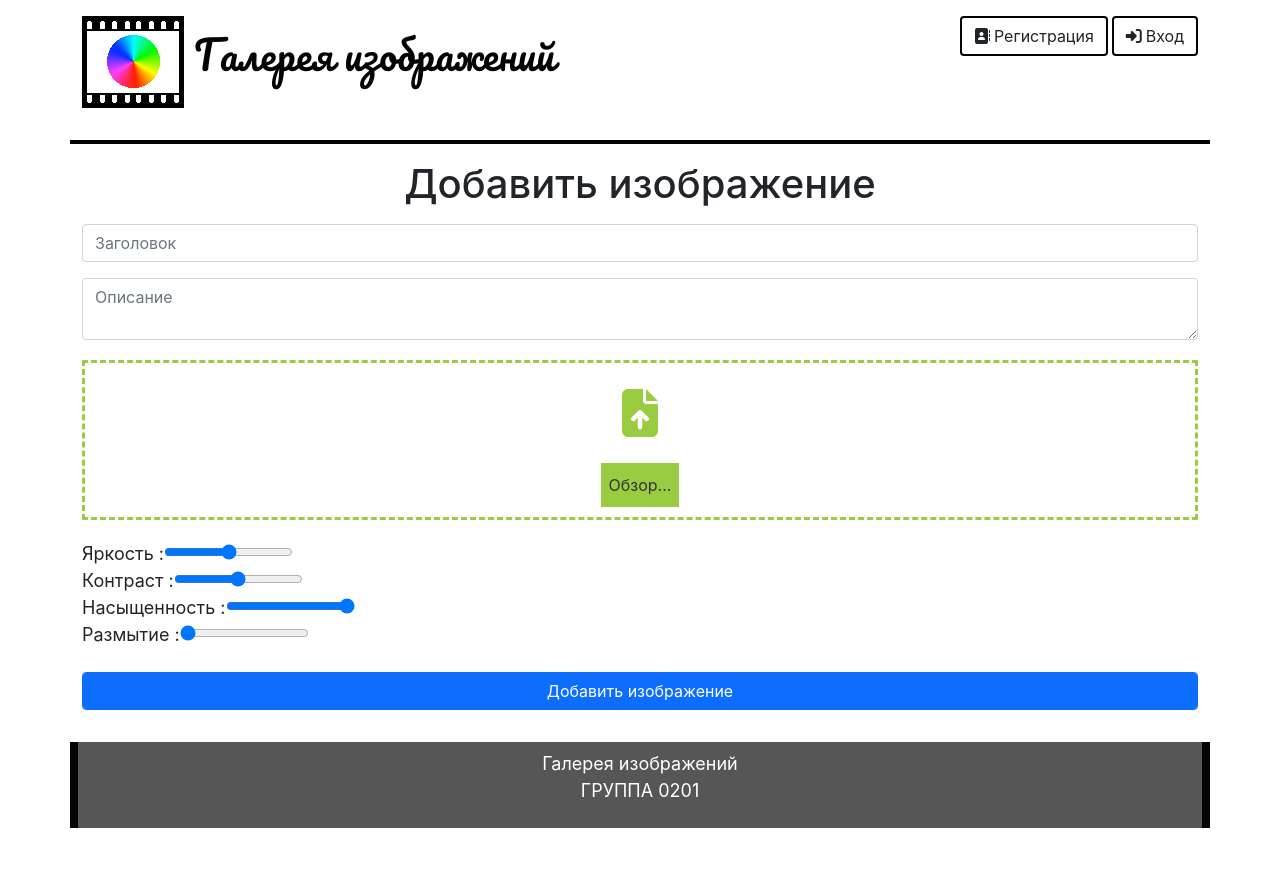
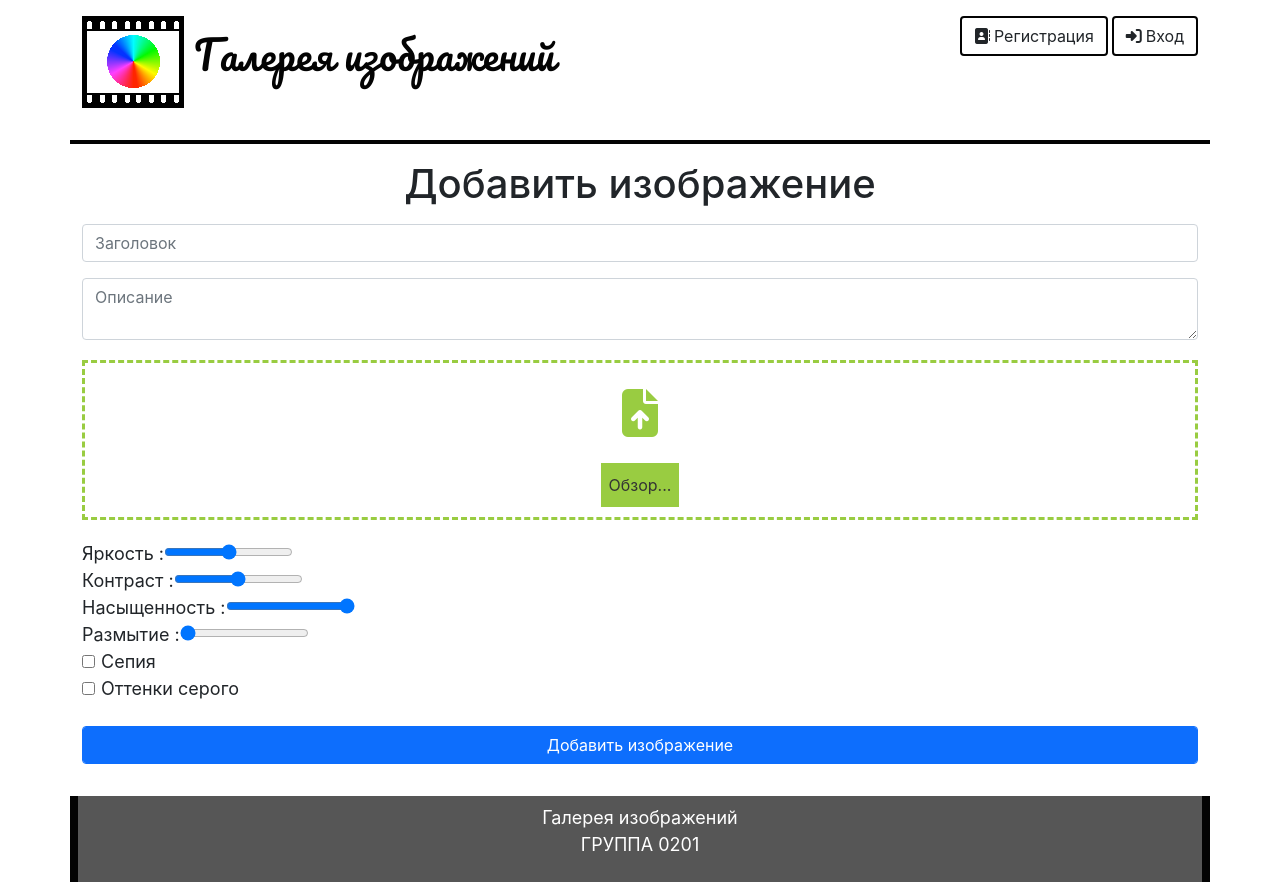
Before and after one commit to sargethefrog/imagegallery, a React (Create React App) app: page /add_image/1 in a window 1280 px wide. Before the commit the page ends 836 px from the top, so only its background shows below. Built offline with nearby package versions, Linux system fonts and the light colour scheme; no server answers.

Commit message:
Добавлены фильтры Сепия и Оттенки серого в компонент Добавление изображения

```diff
--- a/src/components/AddImage.jsx
+++ b/src/components/AddImage.jsx
@@ -133,8 +133,16 @@ export class AddImage extends React.Component{
         let contrast = this.refs.contrastRange.value / 10;
         let saturation = this.refs.saturationRange.value / 10;
         let blur = +this.refs.blurRange.value;
+        let sepia = this.refs.sepiaCheckbox.checked;
+        let gray = this.refs.grayscaleCheckbox.checked;
         console.log(blur);
         const effect = {brightness : brightness,contrast : contrast,saturation : saturation};
+        if(sepia){
+            effect.sepia = true;
+        }
+        if(gray){
+            effect.gray = true;
+        }
         console.log(effect);
         const srcElt = this.bufferCanvas;
         const ctx = this.refs.file_canvas.getContext('2d');
@@ -226,6 +234,10 @@ export class AddImage extends React.Component{
                                         <br />
                                         Размытие :
                                         <input id="blurRange" type="range" min="0" max="50" value={this.state.blurValue} onChange={this.handlerControlsChange} ref="blurRange" name="blurValue" />
+                                        <br />
+                                        <label><input id="sepiaCheckbox" type="checkbox" ref="sepiaCheckbox" onChange={this.handlerControlsChange} />Сепия</label>
+                                        <br />
+                                        <label><input id="grayscaleCheckbox" type="checkbox" ref="grayscaleCheckbox" onChange={this.handlerControlsChange} />Оттенки серого</label>
                                     </div>
                                     <input type="submit" name="add_image_submit"
                                            className="form-control btn btn-primary my-3" value="Добавить изображение" />
--- a/src/style.css
+++ b/src/style.css
@@ -390,6 +390,10 @@ h3 .edit_album:hover i{
 .confirm_dialog .dialog_green_btn:hover{
     background-color:  #9DE71E;
 }
+#controls input[type="checkbox"]{
+    display: inline-block;
+    margin-right: 6px;
+}
 .footer{
     background-color: #565656;
     color: white;
```
